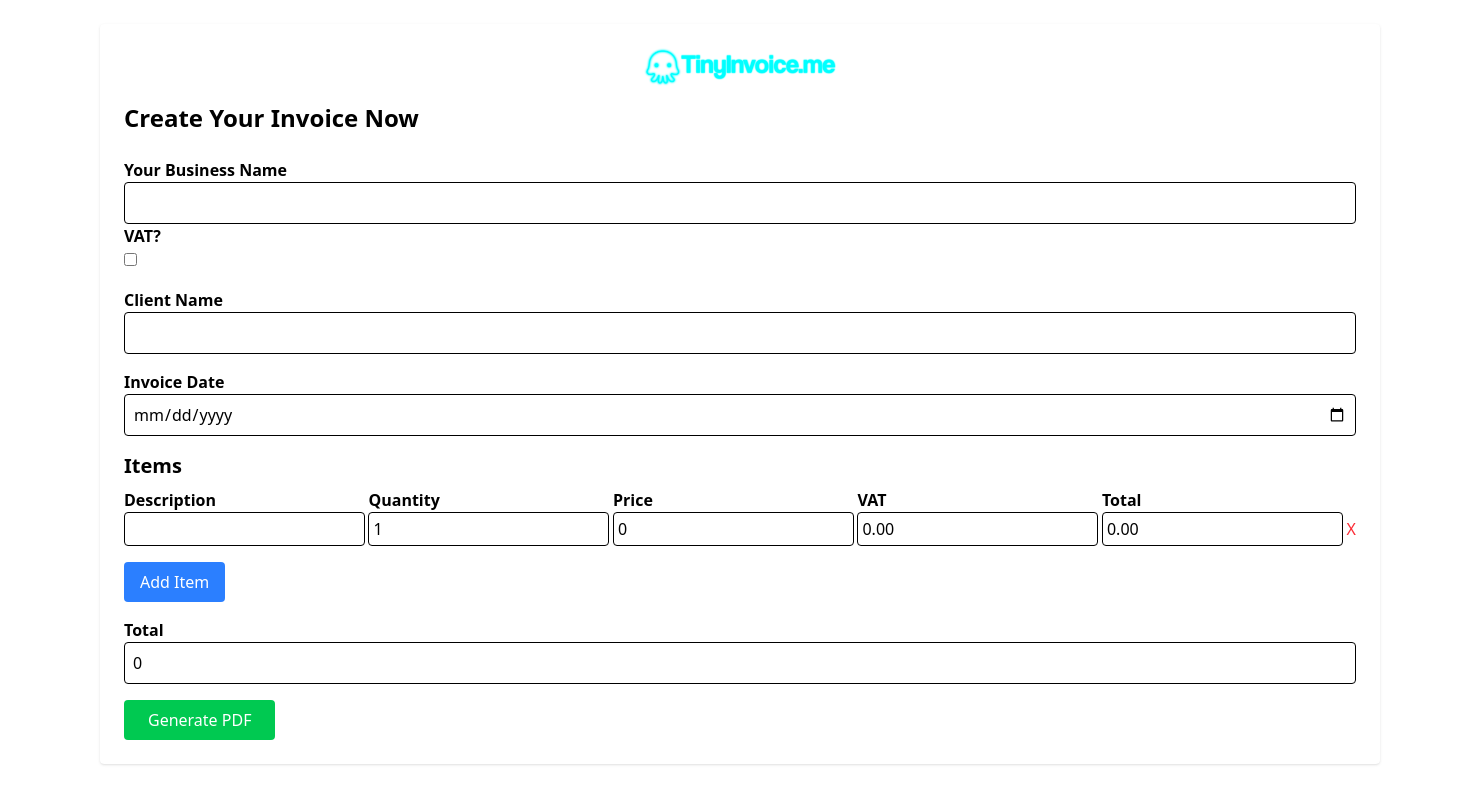
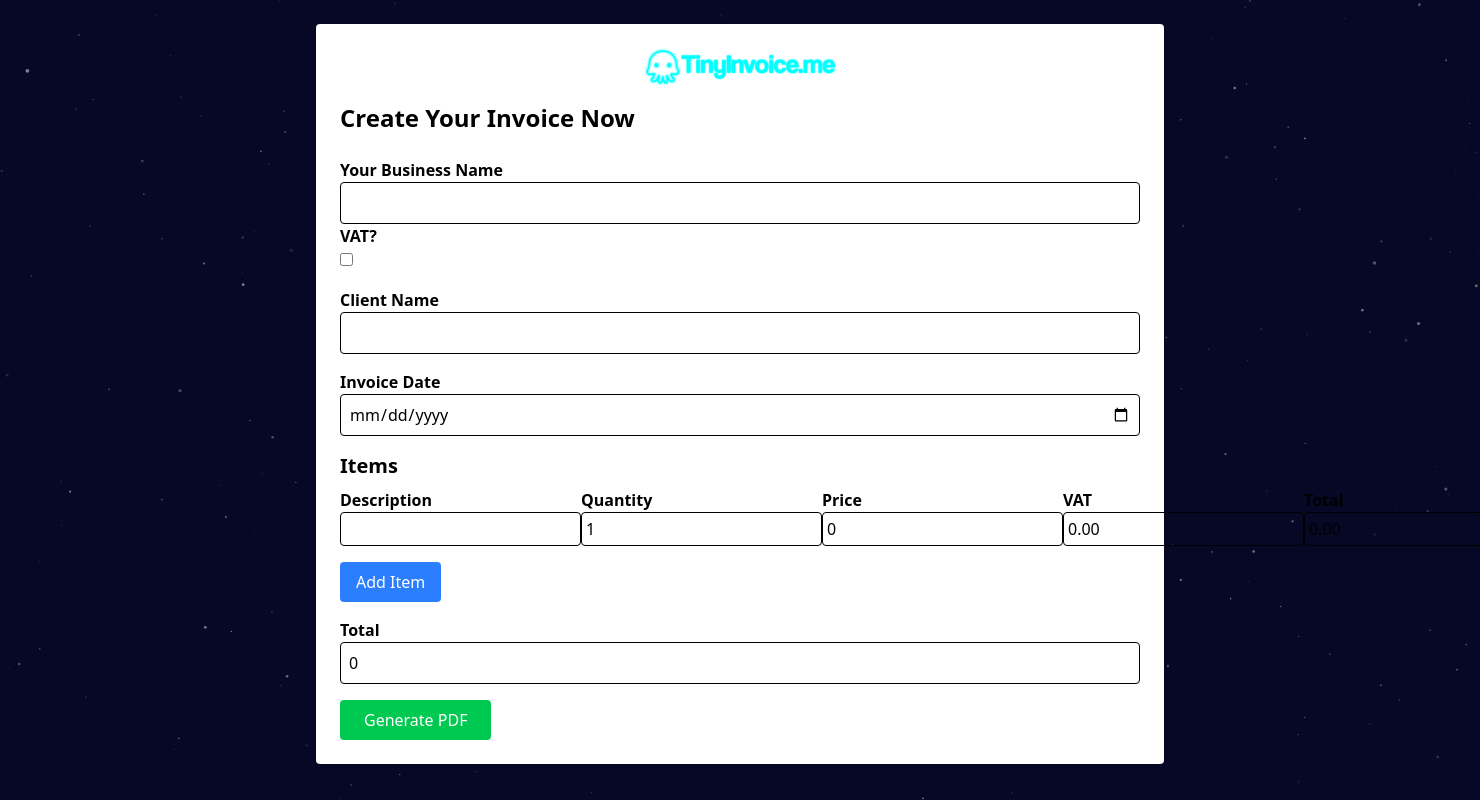
Before and after one commit to funktotheface/tinyinvoice, a Flask app: page / in a window 1480 px wide; the page is wider, and only the part inside the window is pictured. Run offline with Flask 3, Linux system fonts and the light colour scheme; style sheets or scripts are compiled from the project's sources; parts of the project's set-up code (start-up, migrations or seed data) failed here and were passed over.

Commit message:
Add particle.js integration and update styles for improved UI

```diff
--- a/static/css/output.css
+++ b/static/css/output.css
@@ -11,11 +11,11 @@
     --color-red-500: oklch(63.7% 0.237 25.331);
     --color-green-400: oklch(79.2% 0.209 151.711);
     --color-green-500: oklch(72.3% 0.219 149.579);
-    --color-blue-400: oklch(70.7% 0.165 254.624);
     --color-blue-500: oklch(62.3% 0.214 259.815);
     --color-gray-100: oklch(96.7% 0.003 264.542);
     --color-white: #fff;
     --spacing: 0.25rem;
+    --container-4xl: 56rem;
     --container-7xl: 80rem;
     --text-xl: 1.25rem;
     --text-xl--line-height: calc(1.75 / 1.25);
@@ -179,6 +179,24 @@
   .static {
     position: static;
   }
+  .container {
+    width: 100%;
+    @media (width >= 40rem) {
+      max-width: 40rem;
+    }
+    @media (width >= 48rem) {
+      max-width: 48rem;
+    }
+    @media (width >= 64rem) {
+      max-width: 64rem;
+    }
+    @media (width >= 80rem) {
+      max-width: 80rem;
+    }
+    @media (width >= 96rem) {
+      max-width: 96rem;
+    }
+  }
   .mx-auto {
     margin-inline: auto;
   }
@@ -203,6 +221,9 @@
   .w-full {
     width: 100%;
   }
+  .max-w-4xl {
+    max-width: var(--container-4xl);
+  }
   .max-w-7xl {
     max-width: var(--container-7xl);
   }
@@ -222,14 +243,8 @@
   .bg-blue-500 {
     background-color: var(--color-blue-500);
   }
-  .bg-green-400 {
-    background-color: var(--color-green-400);
-  }
   .bg-green-500 {
     background-color: var(--color-green-500);
-  }
-  .bg-red-400 {
-    background-color: var(--color-red-400);
   }
   .bg-white {
     background-color: var(--color-white);
@@ -242,9 +257,6 @@
   }
   .p-6 {
     padding: calc(var(--spacing) * 6);
-  }
-  .p-8 {
-    padding: calc(var(--spacing) * 8);
   }
   .px-4 {
     padding-inline: calc(var(--spacing) * 4);
--- a/static/css/style.css
+++ b/static/css/style.css
@@ -1 +1,26 @@
 @import "tailwindcss";
+
+/* ---- reset ---- */
+
+body {
+  margin: 0;
+  background-color: #070825;
+}
+
+canvas {
+  display: block;
+  vertical-align: bottom;
+}
+
+
+/* ---- particles.js container ---- */
+
+#particles-js {
+  position: fixed;
+  top: 0;
+  left: 0;
+  width: 100%;
+  height: 100%;
+  z-index: -1;              /* puts it behind everything */
+  pointer-events: none;     /* allows clicks to pass through */
+}
--- a/static/js/script.js
+++ b/static/js/script.js
@@ -1,3 +1,6 @@
+
+
+
 const addItemBtn = document.getElementById('add-item');
 const itemsTable = document.getElementById('items-table').querySelector('tbody');
 const totalField = document.getElementById('total');
@@ -59,3 +62,114 @@ itemsTable.addEventListener('click', e => {
 // Update totals on input and toggle
 itemsTable.addEventListener('input', updateTotal);
 vatToggle.addEventListener('change', updateTotal);
+
+particlesJS("particles-js", {
+  "particles": {
+    "number": {
+      "value": 355,
+      "density": {
+        "enable": true,
+        "value_area": 789.15
+      }
+    },
+    "color": {
+      "value": "#ffffff"
+    },
+    "shape": {
+      "type": "circle",
+      "stroke": {
+        "width": 0,
+        "color": "#000000"
+      },
+      "polygon": {
+        "nb_sides": 5
+      },
+      "image": {
+        "src": "img/github.svg",
+        "width": 100,
+        "height": 100
+      }
+    },
+    "opacity": {
+      "value": 0.49,
+      "random": false,
+      "anim": {
+        "enable": true,
+        "speed": 0.25,
+        "opacity_min": 0,
+        "sync": false
+      }
+    },
+    "size": {
+      "value": 2,
+      "random": true,
+      "anim": {
+        "enable": true,
+        "speed": 0.333,
+        "size_min": 0,
+        "sync": false
+      }
+    },
+    "line_linked": {
+      "enable": false,
+      "distance": 150,
+      "color": "#ffffff",
+      "opacity": 0.4,
+      "width": 1
+    },
+    "move": {
+      "enable": true,
+      "speed": 0.1,
+      "direction": "none",
+      "random": true,
+      "straight": false,
+      "out_mode": "out",
+      "bounce": false,
+      "attract": {
+        "enable": false,
+        "rotateX": 600,
+        "rotateY": 1200
+      }
+    }
+  },
+  "interactivity": {
+    "detect_on": "canvas",
+    "events": {
+      "onhover": {
+        "enable": true,
+        "mode": "bubble"
+      },
+      "onclick": {
+        "enable": true,
+        "mode": "push"
+      },
+      "resize": true
+    },
+    "modes": {
+      "grab": {
+        "distance": 400,
+        "line_linked": {
+          "opacity": 1
+        }
+      },
+      "bubble": {
+        "distance": 83.9,
+        "size": 1,
+        "duration": 3,
+        "opacity": 1,
+        "speed": 3
+      },
+      "repulse": {
+        "distance": 200,
+        "duration": 0.4
+      },
+      "push": {
+        "particles_nb": 4
+      },
+      "remove": {
+        "particles_nb": 2
+      }
+    }
+  },
+  "retina_detect": true
+});
--- a/templates/base.html
+++ b/templates/base.html
@@ -6,9 +6,10 @@
     <meta name="viewport" content="width=device-width, initial-scale=1.0">
     <title>TinyInvoice - invoices in 60 seconds!</title>
     <link rel="stylesheet" href="{{ url_for('static', filename='css/output.css') }}">
+    <link rel="stylesheet" href="{{ url_for('static', filename='css/style.css') }}">
 </head>
 
-<body class="bg-gray-100">
+<body class="">
 
     {% include 'partials/header.html' %}
 
--- a/templates/index.html
+++ b/templates/index.html
@@ -1,6 +1,7 @@
 {% extends 'base.html' %}
 
     {% block content %}
+    <div id="particles-js"></div>
     <div class="max-w-7xl mx-auto bg-white p-6 rounded shadow">
         <img src="{{ url_for('static', filename='media/img/logoWithTextNoBg_Glow.png') }}" alt="TinyInvoice Logo"
             class="mx-auto mb-4 w-48">
@@ -69,5 +70,7 @@
 
     {% block scripts %}
     <script src="http://127.0.0.1:5000/livereload.js"></script>
+    <script src="https://cdn.jsdelivr.net/npm/particles.js@2.0.0/particles.min.js"></script>
     <script src="{{ url_for('static', filename='js/script.js') }}"></script>
+
     {% endblock %}
```
